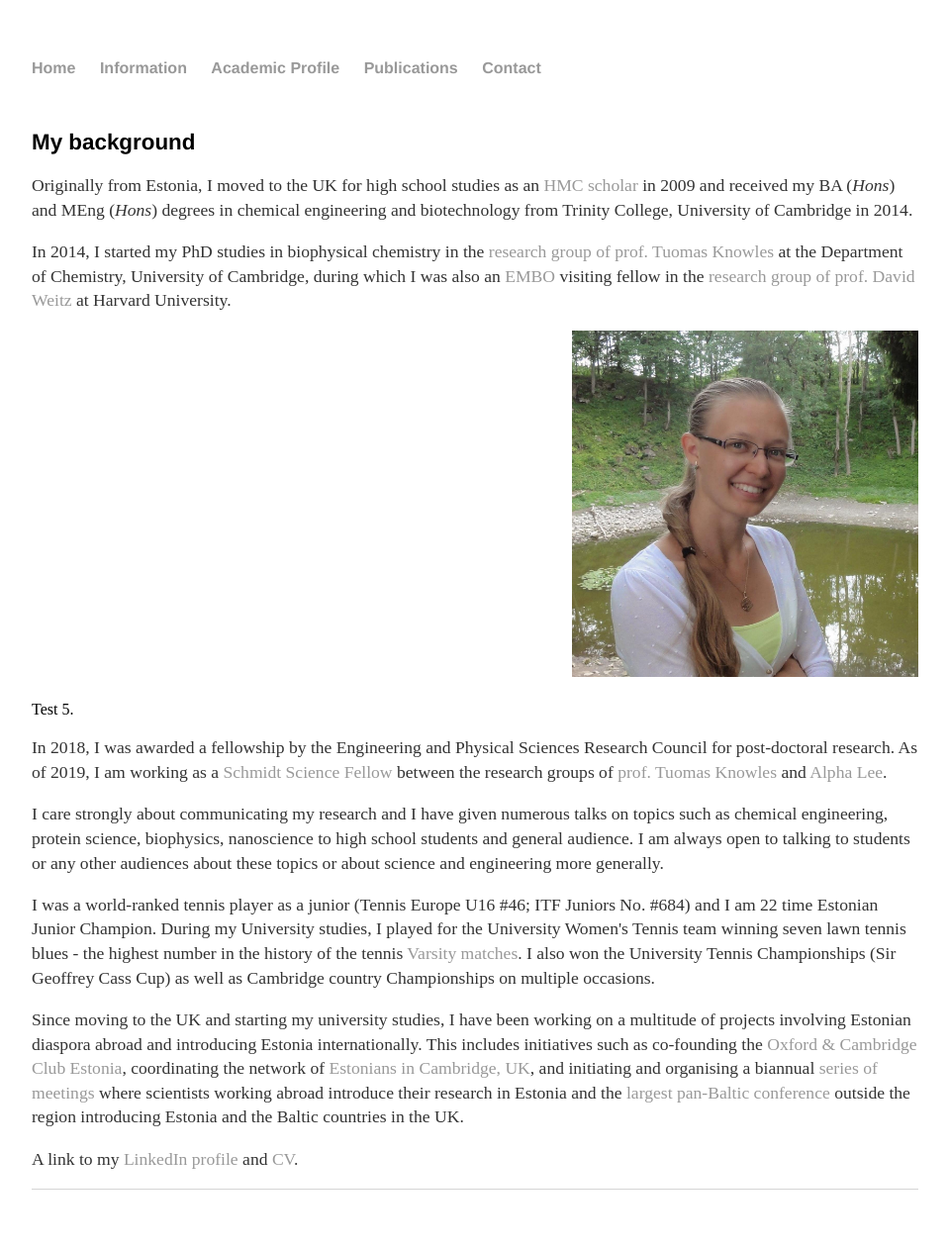
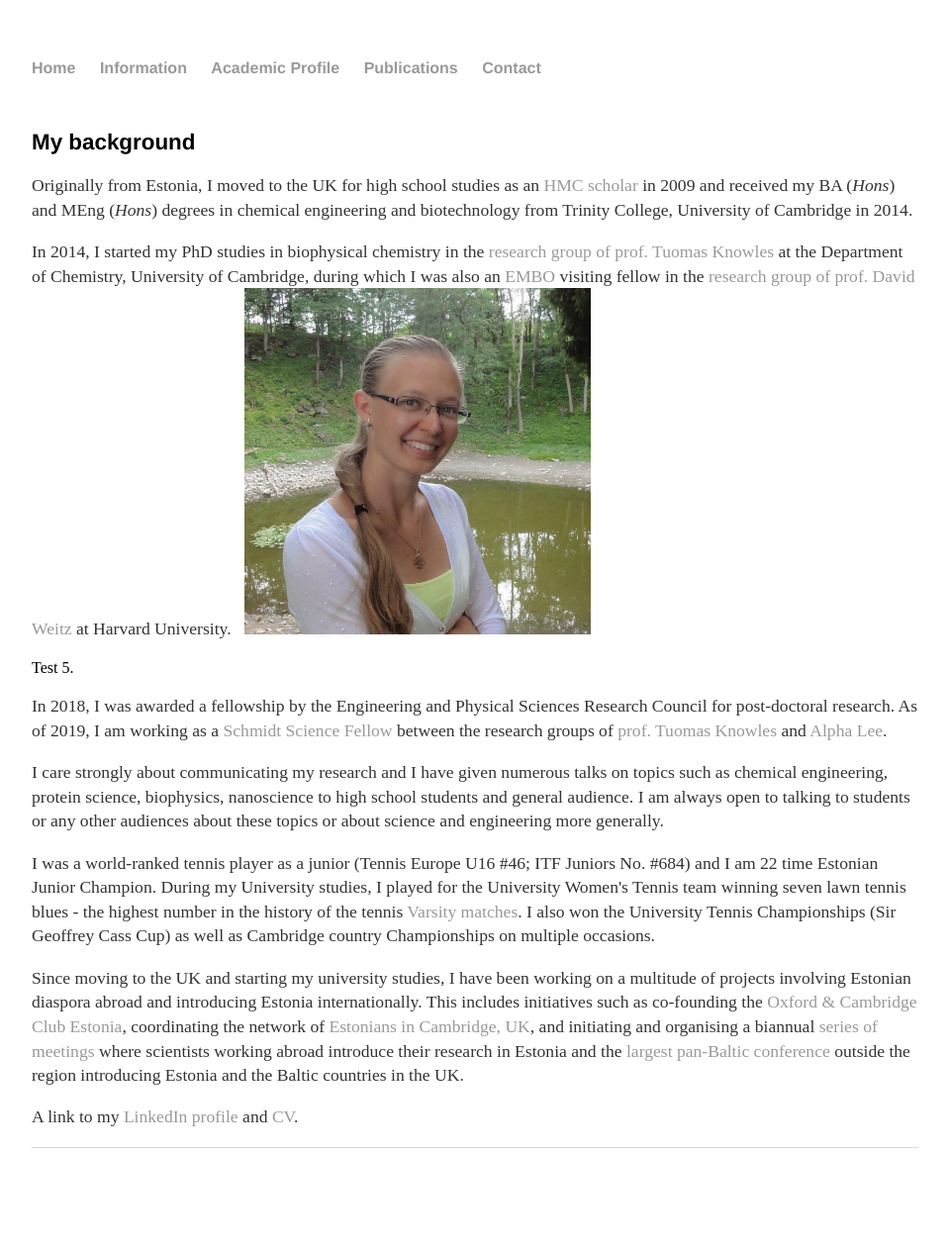
Before and after one commit to kadiliissaar/kadiliissaar.github.io, a Jekyll site: the page built from background/index.html, in a window 1280 px wide. Shown: the whole page at 99% size, without its empty margins (160-1119 px from the left). Built offline with Jekyll 4.4.1, drawn with Linux system fonts in a browser that asks for light colours; after the commit the page ends 1220 px from its top, so only the background shows below that.

Commit message:
Update index.html

```diff
--- a/background/index.html
+++ b/background/index.html
@@ -12,11 +12,9 @@ MEng (<i>Hons</i>) degrees in chemical engineering and biotechnology from Trinit
 	<p> In 2014, I started my PhD studies in biophysical chemistry in the
 <a href="https://www-knowles.ch.cam.ac.uk/">research group of prof. Tuomas Knowles</a> at the Department of Chemistry,
 University of Cambridge, during which I was also an <a href="http://embo.org/">EMBO</a> visiting fellow in the
-<a href="https://weitzlab.seas.harvard.edu/">research group of prof. David Weitz</a> at Harvard University.</p>
+<a href="https://weitzlab.seas.harvard.edu/">research group of prof. David Weitz</a> at Harvard University.
 
-
-
-<p align="right">
+<align="right">
   <img width="350" height="350" src="https://github.com/kadiliissaar/kadiliissaar.github.io/raw/master/Photos/Kadi.jpg#image_st">
 </p>
 Test 5.
```
